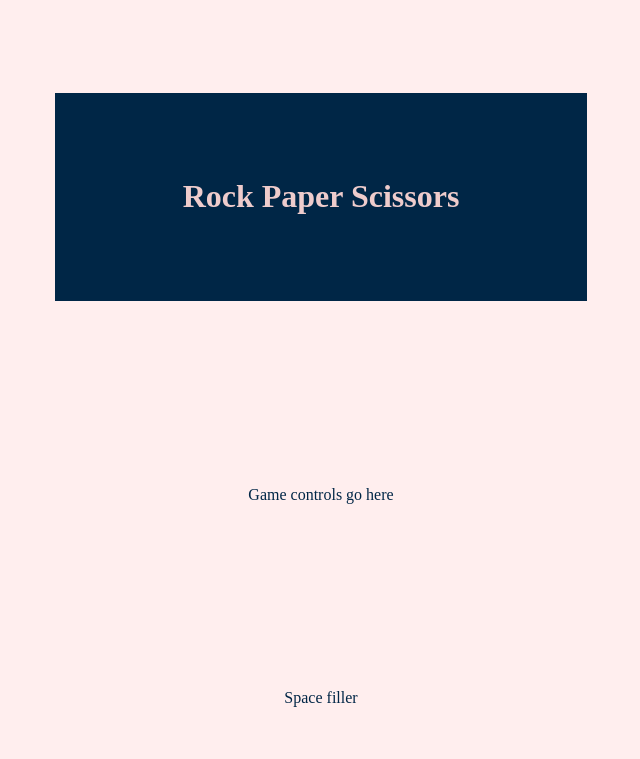
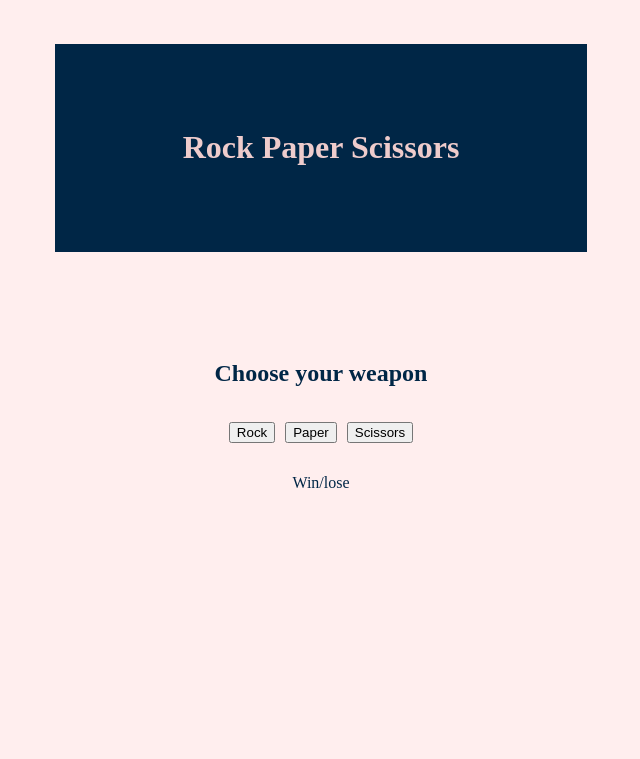
Before and after one commit to evestroud/odin-rock-paper-scissors, a plain HTML site: page index.html in a window 1280 px wide. Shown: the whole page, without its empty margins (319-959 px from the left). Drawn offline with Linux system fonts and the light colour scheme.

Commit message:
Add layout and style for game controls

```diff
--- a/index.html
+++ b/index.html
@@ -7,10 +7,18 @@
     <link rel="stylesheet" href="style.css" />
   </head>
   <body>
-    <div class="header">
+    <header class="header">
       <h1>Rock Paper Scissors</h1>
-    </div>
-    <div class="game">Game controls go here</div>
-    <div class="filler">Space filler</div>
+    </header>
+    <content class="game">
+      <h2>Choose your weapon</h2>
+      <ul class="buttons">
+        <li><button id="rock" class="button">Rock</button></li>
+        <li><button id="paper" class="button">Paper</button></li>
+        <li><button id="scissors" class="button">Scissors</button></li>
+      </ul>
+      <p>Win/lose</p>
+    </content>
+    <footer class="filler"></footer>
   </body>
 </html>
--- a/style.css
+++ b/style.css
@@ -20,3 +20,26 @@ body {
   padding: 5% 10%;
   text-align: center;
 }
+
+.game {
+  display: flex;
+  flex-direction: column;
+  align-items: center;
+  gap: 10px;
+  width: 100%;
+}
+
+.filler {
+  height: 20%;
+}
+
+.buttons {
+  display: flex;
+  list-style-type: none;
+  margin: 0;
+  padding: 0;
+}
+
+.buttons li {
+  margin: 5px;
+}
```
